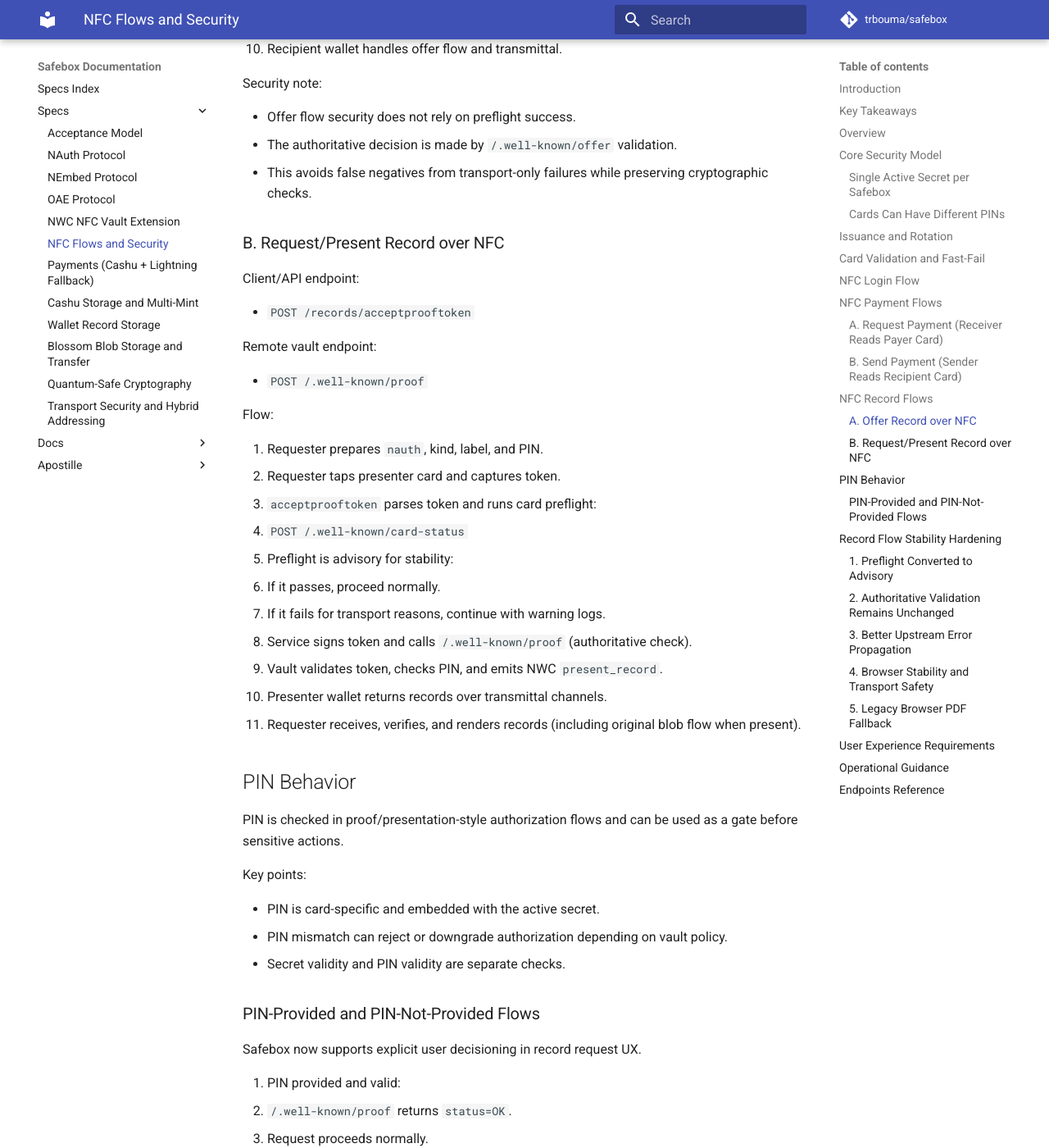
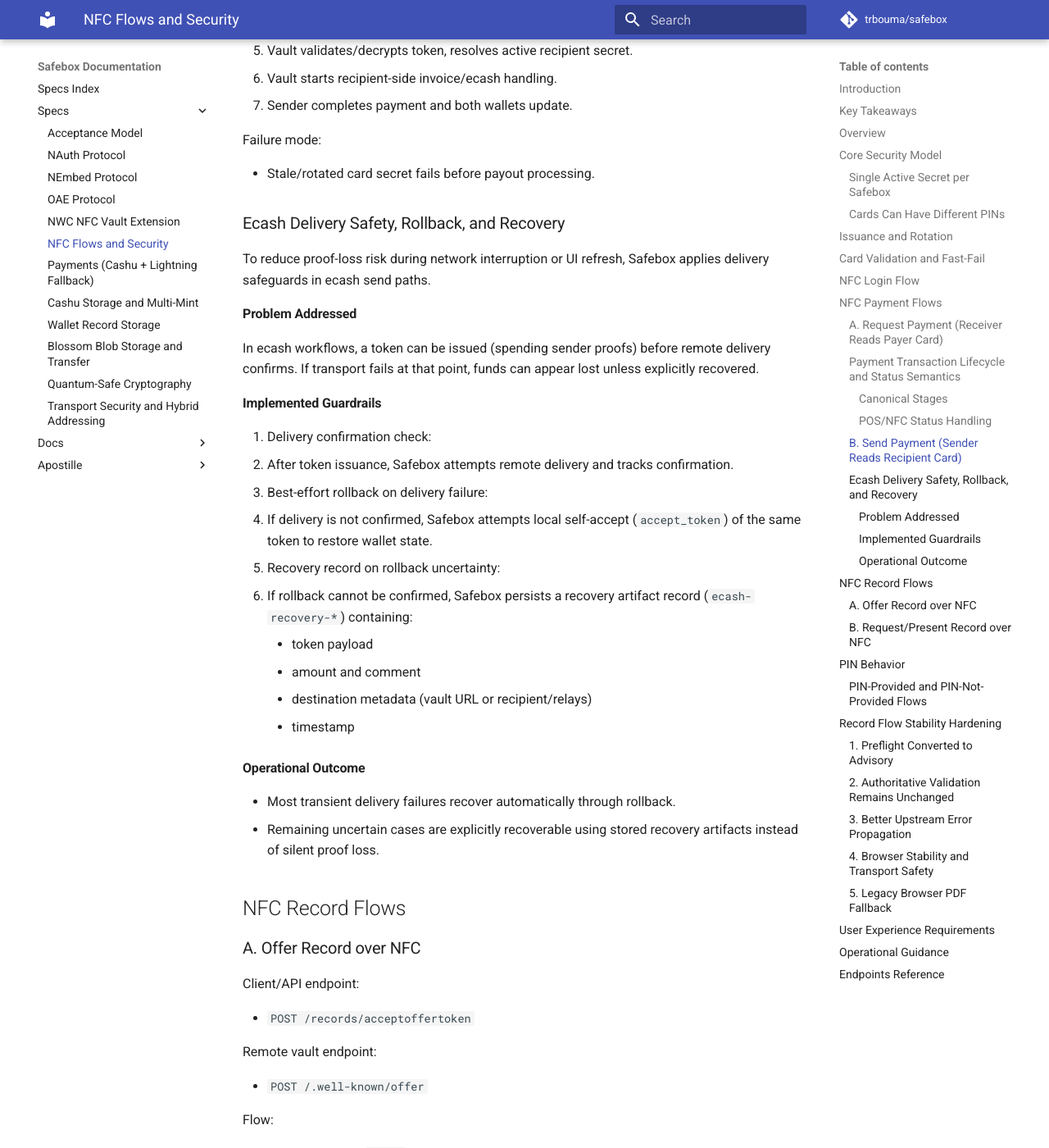
Before and after one commit to trbouma/safebox, an MkDocs documentation site: the page built from docs/specs/NFC-FLOWS-AND-SECURITY.md, in a window 1280 px wide and 1400 px high, scrolled down 5923 px. Shown: the whole window at 82% size. Built offline with MkDocs 1.6.1 and Material for MkDocs 9.7.7, drawn with Linux system fonts in a browser that asks for light colours; comment, search, counter and statistics services are not loaded; some of the changed text lies outside the part shown.

Commit message:
Document NFC payment lifecycle and rollback recovery safeguards
update NFC-FLOWS-AND-SECURITY.md with detailed payment transaction semantics
add explicit staged status model for NFC payments:
request accepted (PENDING)
card wallet confirmation
processing
terminal success/failure
clarify POS behavior: do not mark completion on initial request acceptance; finalize on async settlement notifications
add ecash delivery safety section describing proof-loss risk window
document implemented mitigations:
delivery confirmation check
best-effort local rollback via self-accept on failed delivery
persistent ecash-recovery-* artifacts for uncertain rollback states
describe operational outcomes and recovery expectations for interrupted/refresh scenarios

```diff
--- a/docs/specs/NFC-FLOWS-AND-SECURITY.md
+++ b/docs/specs/NFC-FLOWS-AND-SECURITY.md
@@ -161,6 +161,33 @@
 
 - If card secret is stale/rotated, vault rejects early and request fails immediately.
 
+### Payment Transaction Lifecycle and Status Semantics
+
+Safebox NFC payment processing is asynchronous and should be interpreted as a staged lifecycle rather than a single atomic HTTP response.
+
+#### Canonical Stages
+
+1. Request accepted:
+   - The initiating endpoint accepts the NFC request and returns `PENDING`.
+   - Meaning: the request is authorized and queued, not settled.
+2. Card wallet confirmation:
+   - Card-side wallet receives and validates the instruction.
+   - UI guidance: "Awaiting card wallet confirmation..."
+3. Processing:
+   - Wallet executes settlement path (ecash transfer or invoice path).
+   - UI guidance: "Processing payment..."
+4. Settlement complete:
+   - Completion is signaled by notify/status events (`OK`/`ADVISORY`) and balance update.
+   - UI may render final success.
+5. Settlement failed:
+   - Errors are surfaced as `ERROR` with detail; request should not be marked complete.
+
+#### POS/NFC Status Handling
+
+- POS should not mark payment complete on initial NFC request acceptance.
+- POS should treat initial response as `PENDING`.
+- POS should finalize only on asynchronous settlement notifications (`action=nfc_token` with terminal status).
+
 ### B. Send Payment (Sender Reads Recipient Card)
 
 Client/API endpoint:
@@ -184,6 +211,32 @@
 Failure mode:
 
 - Stale/rotated card secret fails before payout processing.
+
+### Ecash Delivery Safety, Rollback, and Recovery
+
+To reduce proof-loss risk during network interruption or UI refresh, Safebox applies delivery safeguards in ecash send paths.
+
+#### Problem Addressed
+
+In ecash workflows, a token can be issued (spending sender proofs) before remote delivery confirms. If transport fails at that point, funds can appear lost unless explicitly recovered.
+
+#### Implemented Guardrails
+
+1. Delivery confirmation check:
+   - After token issuance, Safebox attempts remote delivery and tracks confirmation.
+2. Best-effort rollback on delivery failure:
+   - If delivery is not confirmed, Safebox attempts local self-accept (`accept_token`) of the same token to restore wallet state.
+3. Recovery record on rollback uncertainty:
+   - If rollback cannot be confirmed, Safebox persists a recovery artifact record (`ecash-recovery-*`) containing:
+     - token payload
+     - amount and comment
+     - destination metadata (vault URL or recipient/relays)
+     - timestamp
+
+#### Operational Outcome
+
+- Most transient delivery failures recover automatically through rollback.
+- Remaining uncertain cases are explicitly recoverable using stored recovery artifacts instead of silent proof loss.
 
 ## NFC Record Flows
 
```
